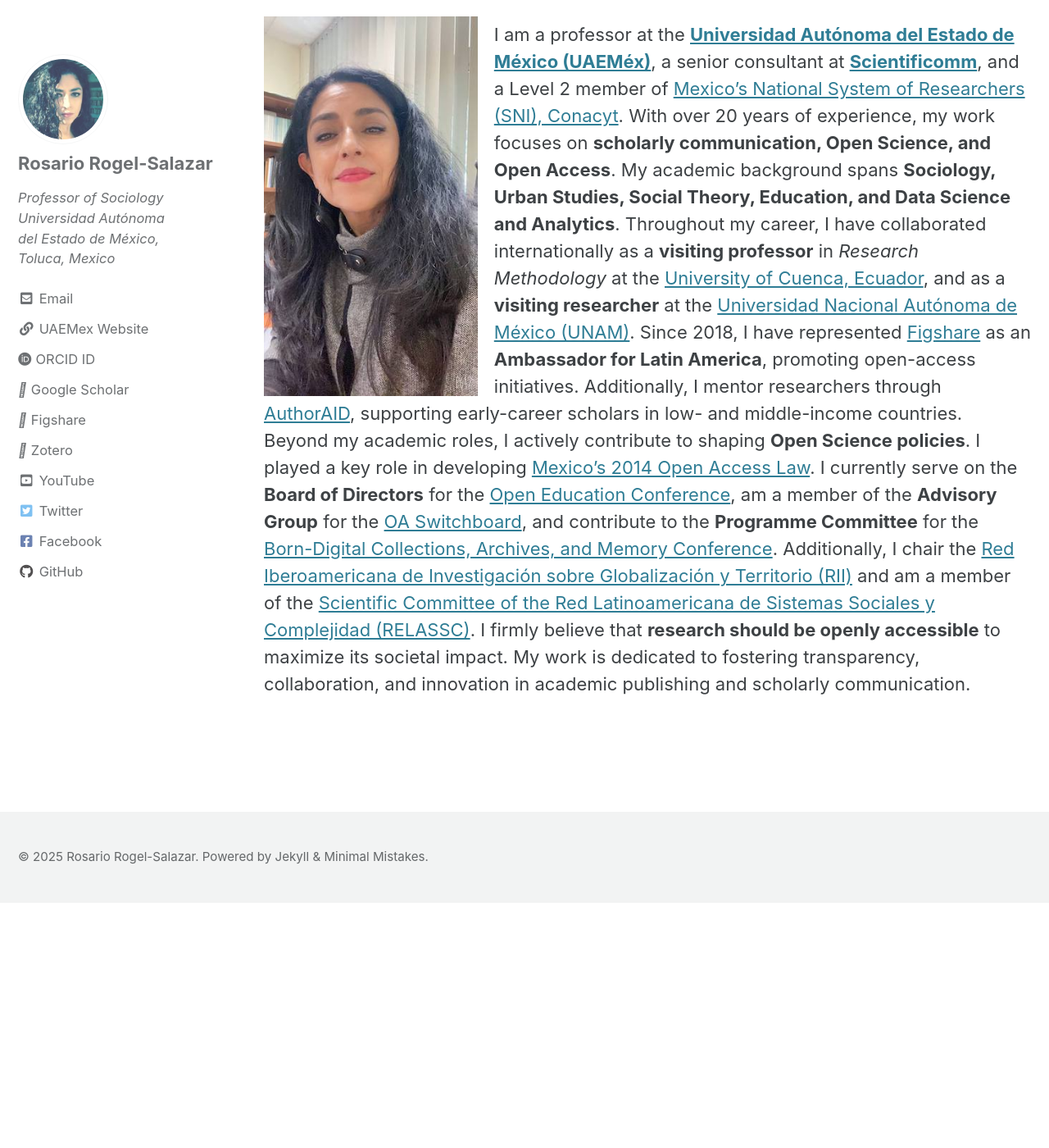
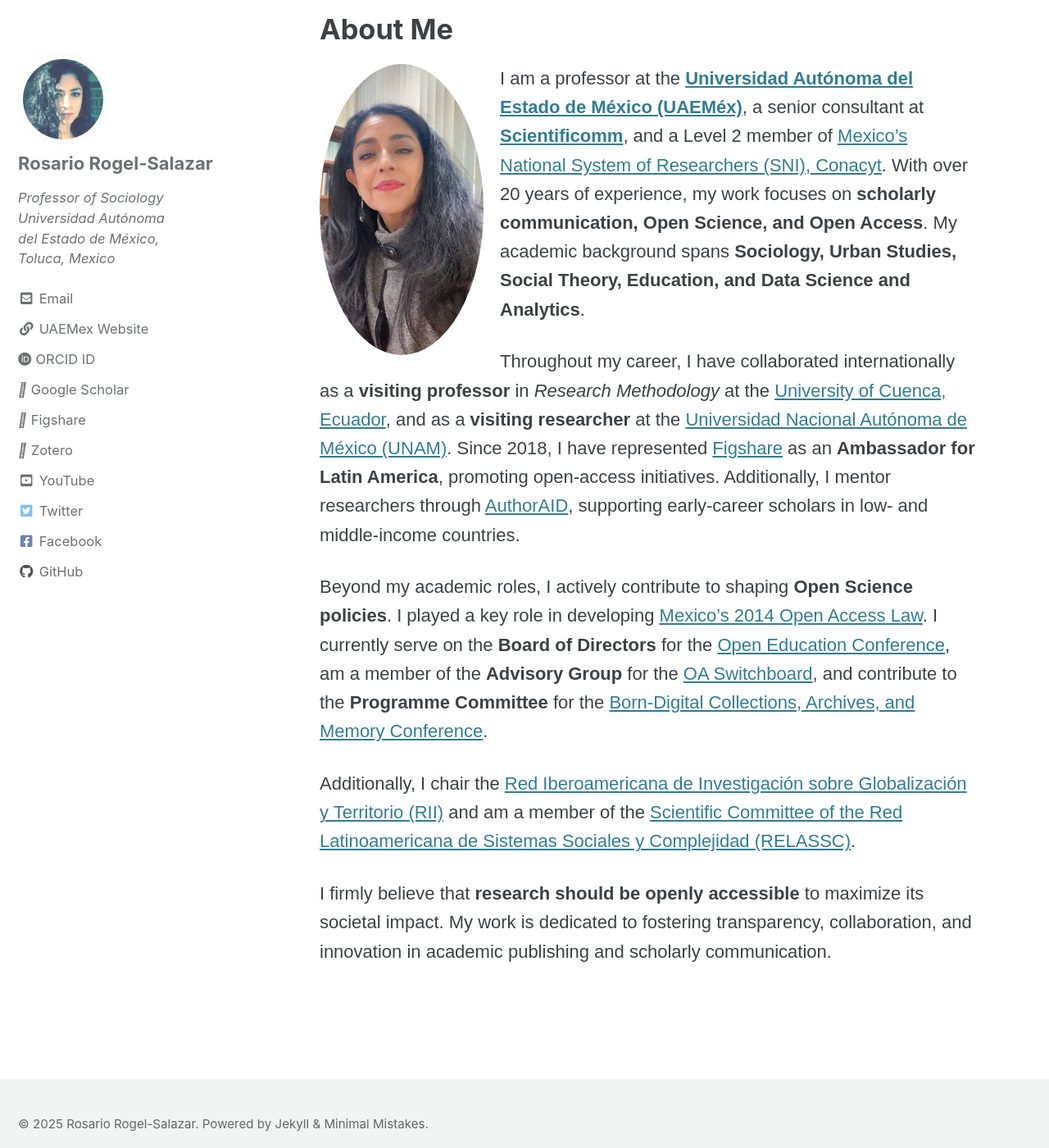
Before and after one commit to rosariorogel/rosariorogel.github.io, a Jekyll site: the page built from index.html, in a window 1280 px wide and 1400 px high, scrolled down 404 px. Shown: the whole window at 82% size. Built offline with Jekyll 4.4.1, drawn with Linux system fonts in a browser that asks for light colours; cached includes are drawn as plain includes; the list of posts is cut into pages by our own code; before the commit the page ends 1505 px from its top, so only the background shows below that; some of the changed lines change nothing that is shown.

Commit message:
Update Prueba html raw.html

```diff
--- a/index.html
+++ b/index.html
@@ -6,13 +6,61 @@
   image: /assets/img/header-cosmovitral-banner.jpg
 ---
 
-<p style=""><img src="/assets/img/rr-profile-small.jpg" width="30%" style="float:left; padding-right:20px"> <p> I am a professor at the <strong><a href="https://www.uaemex.mx/" target="_blank">Universidad Autónoma del Estado de México (UAEMéx)</a></strong>, a senior consultant at <strong><a href="https://scientificomm.info/" target="_blank">Scientificomm</a></strong>, and a Level 2 member of <a href="https://conacyt.mx/" target="_blank">Mexico’s National System of Researchers (SNI), Conacyt</a>. With over 20 years of experience, my work focuses on <strong>scholarly communication, Open Science, and Open Access</strong>. My academic background spans <strong>Sociology, Urban Studies, Social Theory, Education, and Data Science and Analytics</strong>.
+<!DOCTYPE html>
+<html lang="en">
+<head>
+    <meta charset="UTF-8">
+    <meta name="viewport" content="width=device-width, initial-scale=1.0">
+    <title>About Me - Rosario Rogel-Salazar</title>
+</head>
+<body>
 
-Throughout my career, I have collaborated internationally as a <strong>visiting professor</strong> in
-<em>Research Methodology</em> at the <a href="https://www.ucuenca.edu.ec/" target="_blank">University of Cuenca, Ecuador</a>, and as a <strong>visiting researcher</strong> at the <a href="https://www.unam.mx/" target="_blank">Universidad Nacional Autónoma de México (UNAM)</a>. Since 2018, I have represented <a href="https://figshare.com/" target="_blank">Figshare</a> as an <strong>Ambassador for Latin America</strong>, promoting open-access initiatives. Additionally, I mentor researchers through <a href="https://www.authoraid.info/en/" target="_blank">AuthorAID</a>, supporting early-career scholars in low- and middle-income countries.
+    <div style="max-width: 800px; margin: auto; font-family: Arial, sans-serif; line-height: 1.6;">
 
-Beyond my academic roles, I actively contribute to shaping <strong>Open Science policies</strong>. I played a key role in developing <a href="https://www.dof.gob.mx/nota_detalle.php?codigo=5345503&fecha=20/05/2014&print=true" target="_blank"> Mexico’s 2014 Open Access Law</a>. I currently serve on the <strong>Board of Directors</strong> for the <a href="https://openeducationconference.org/" target="_blank">Open Education Conference</a>, am a member of the <strong>Advisory Group</strong> for the <a href="https://www.oaswitchboard.org/" target="_blank">OA Switchboard</a>, and contribute to the <strong>Programme Committee</strong> for the <a href="https://www.bdcam.org/" target="_blank">Born-Digital Collections, Archives, and Memory Conference</a>.
+        <h1>About Me</h1>
 
-Additionally, I chair the <a href="https://riiglobalizacionyterritorio.org/" target="_blank"> Red Iberoamericana de Investigación sobre Globalización y Territorio (RII)</a> and am a member of the <a href="https://relassc.org/" target="_blank"> Scientific Committee of the Red Latinoamericana de Sistemas Sociales y Complejidad (RELASSC)</a>.
+        <p>
+            <img src="/assets/img/rr-profile.jpg" width="25%" style="float:left; margin-right:20px; border-radius:50%;">
+            I am a professor at the <strong><a href="https://www.uaemex.mx/" target="_blank">Universidad Autónoma del Estado de México (UAEMéx)</a></strong>,
+            a senior consultant at <strong><a href="https://scientificomm.info/" target="_blank">Scientificomm</a></strong>,
+            and a Level 2 member of <a href="https://conacyt.mx/" target="_blank">Mexico’s National System of Researchers (SNI), Conacyt</a>.
+            With over 20 years of experience, my work focuses on <strong>scholarly communication, Open Science, and Open Access</strong>.
+            My academic background spans <strong>Sociology, Urban Studies, Social Theory, Education, and Data Science and Analytics</strong>.
+        </p>
 
-I firmly believe that <strong>research should be openly accessible</strong> to maximize its societal impact. My work is dedicated to fostering transparency, collaboration, and innovation in academic publishing and scholarly communication.
+        <p>
+            Throughout my career, I have collaborated internationally as a <strong>visiting professor</strong> in
+            <em>Research Methodology</em> at the <a href="https://www.ucuenca.edu.ec/" target="_blank">University of Cuenca, Ecuador</a>,
+            and as a <strong>visiting researcher</strong> at the
+            <a href="https://www.unam.mx/" target="_blank">Universidad Nacional Autónoma de México (UNAM)</a>.
+            Since 2018, I have represented <a href="https://figshare.com/" target="_blank">Figshare</a> as an <strong>Ambassador for Latin America</strong>,
+            promoting open-access initiatives. Additionally, I mentor researchers through
+            <a href="https://www.authoraid.info/en/" target="_blank">AuthorAID</a>, supporting early-career scholars in low- and middle-income countries.
+        </p>
+
+        <p>
+            Beyond my academic roles, I actively contribute to shaping <strong>Open Science policies</strong>.
+            I played a key role in developing <a href="https://www.dof.gob.mx/nota_detalle.php?codigo=5345503&fecha=20/05/2014&print=true" target="_blank">
+            Mexico’s 2014 Open Access Law</a>. I currently serve on the
+            <strong>Board of Directors</strong> for the <a href="https://openeducationconference.org/" target="_blank">Open Education Conference</a>,
+            am a member of the <strong>Advisory Group</strong> for the <a href="https://www.oaswitchboard.org/" target="_blank">OA Switchboard</a>,
+            and contribute to the <strong>Programme Committee</strong> for the
+            <a href="https://www.bdcam.org/" target="_blank">Born-Digital Collections, Archives, and Memory Conference</a>.
+        </p>
+
+        <p>
+            Additionally, I chair the <a href="https://riiglobalizacionyterritorio.org/" target="_blank">
+            Red Iberoamericana de Investigación sobre Globalización y Territorio (RII)</a>
+            and am a member of the <a href="https://relassc.org/" target="_blank">
+            Scientific Committee of the Red Latinoamericana de Sistemas Sociales y Complejidad (RELASSC)</a>.
+        </p>
+
+        <p>
+            I firmly believe that <strong>research should be openly accessible</strong> to maximize its societal impact.
+            My work is dedicated to fostering transparency, collaboration, and innovation in academic publishing and scholarly communication.
+        </p>
+
+    </div>
+
+</body>
+</html>
```
